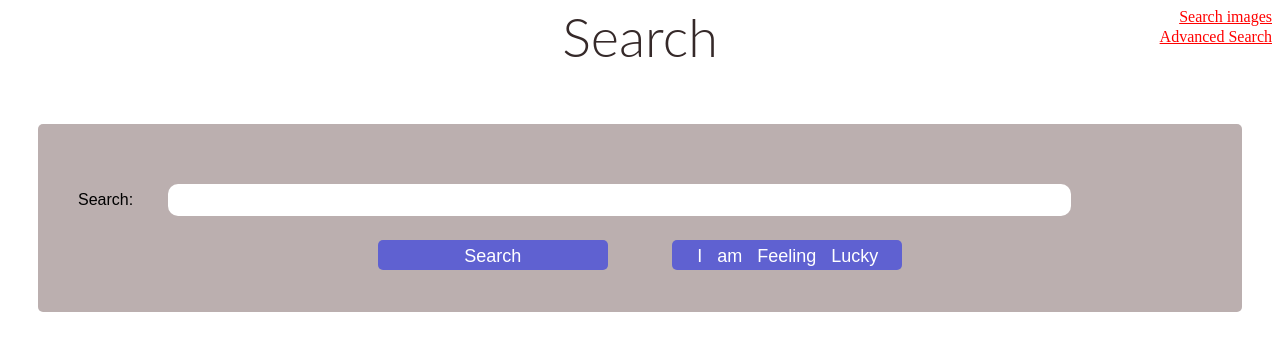
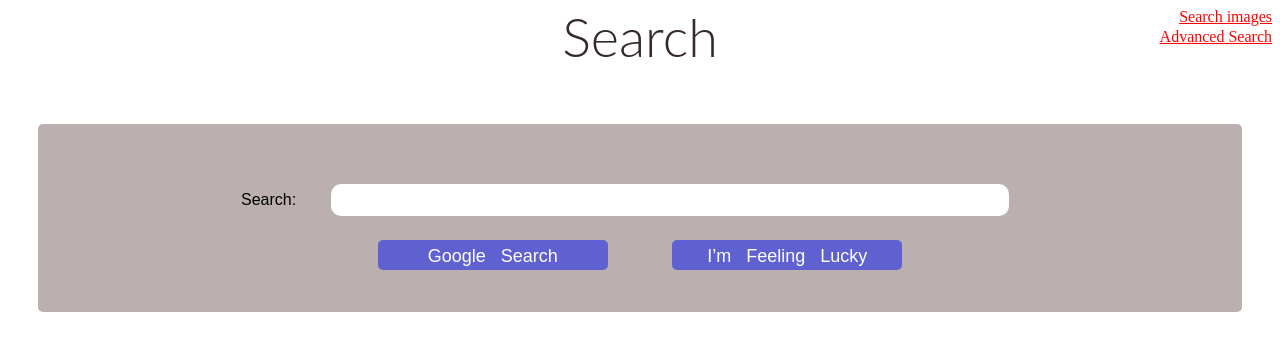
Before and after one commit to joselxes/csp0, a Django app: page /searchs/ in a window 1280 px wide. Shown: the top 351 px of the page. Run offline with Django 4.2, Linux system fonts and the light colour scheme.

Commit message:
mejoraaesthetics

```diff
--- a/searchs/static/searchs/style.css
+++ b/searchs/static/searchs/style.css
@@ -10,7 +10,9 @@
     position: absolute;
     right: 0px;
 }
-
+#Sbut{
+    text-align: center;
+}
 #runbtn {
     color: #ffffff;
     background-color: rgb(95, 97, 209);
@@ -27,14 +29,17 @@
     text-align:center;}
 input{
     text-align:center;
-width: 80%;
+width: 60%;
 height: 30px;
 margin: 5px 30px;
 border-radius: 10px;
 border: none;
 margin-bottom: 20px;
 margin-top: 20px;
+align: center;
 }
+
+
 
 #fstyle {
     width: auto;
@@ -51,6 +56,6 @@
 #runbtn:hover{
     background-color: #04AA6D;
     color: white;
-    width: 153px;
+
 }
 h1 { color: #352929; font-family: 'Lato', sans-serif; font-size: 54px; font-weight: 300; line-height: 58px; margin: 0 0 58px; }
--- a/searchs/templates/searchs/adv.html
+++ b/searchs/templates/searchs/adv.html
@@ -17,7 +17,10 @@
         {% csrf_token %}
         {{ search.as_ul }}
         <!-- {{ search }}z -->
-        <input id="runbtn" type="submit">
+        <div id="Sbut">
+            <input id="runbtn" type="submit">
+        </div>
+
     </form>
     </div>
 {% endblock body %}
--- a/searchs/templates/searchs/img.html
+++ b/searchs/templates/searchs/img.html
@@ -10,13 +10,16 @@
 </div>
 
     <h1>Images Search</h1>
+    <div id="Sbut">
     <div id="fstyle">
 
 
     <form action="{% url 'searchs:img' %}" method="post">
         {% csrf_token %}
         {{ search }}
+        <div id="Sbut">
         <input id="runbtn" type="submit">
+        </div>
     </form>
     </div>
 
--- a/searchs/templates/searchs/index.html
+++ b/searchs/templates/searchs/index.html
@@ -10,15 +10,18 @@
         <a style="top:20px" href="{% url 'searchs:adv' %}"> Advanced Search </a>
     </div>
     <h1>Search</h1>
+    <div id="Sbut">
     <div id="fstyle">
     <form action="{% url 'searchs:index' %}" method="post">
 
         {% csrf_token %}
         {{ search }}
-        <center>
-        <input id="runbtn" type="submit" name="btnA" value="Search">
-        <input id="runbtn" type="submit" name="btnI" value="I am Feeling Lucky" class="button">
-    </center>
+        <!-- <center> -->
+        <div id="Sbut">
+            <input id="runbtn" type="submit" name="btnA" value="Google Search">
+            <input id="runbtn" type="submit" name="btnI" value="I’m Feeling Lucky" class="button">
+        </div>
+    <!-- </center> -->
     </form>
     </div>
 
--- a/searchs/views.py
+++ b/searchs/views.py
@@ -19,10 +19,10 @@
 class RegSearchForm(forms.Form):
     q = forms.CharField(label="Search")
 class AdvSearchForm(forms.Form):
-    q = forms.CharField(label="Search")
-    q1 = forms.CharField(label="Find these words")
-    q2 = forms.CharField(label="Some exact prhase")
-    q3 = forms.CharField(label="Any of these words")
+    q = forms.CharField(label="All these words           ")
+    q1 = forms.CharField(label="This exact word or phrase")
+    q2 = forms.CharField(label="Any of these words       ")
+    q3 = forms.CharField(label="None of these words      ")
     # priority = forms.IntegerField(label="Priority", min_value=1,max_value=8)
 def index(request):
     search= RegSearchForm()
```
